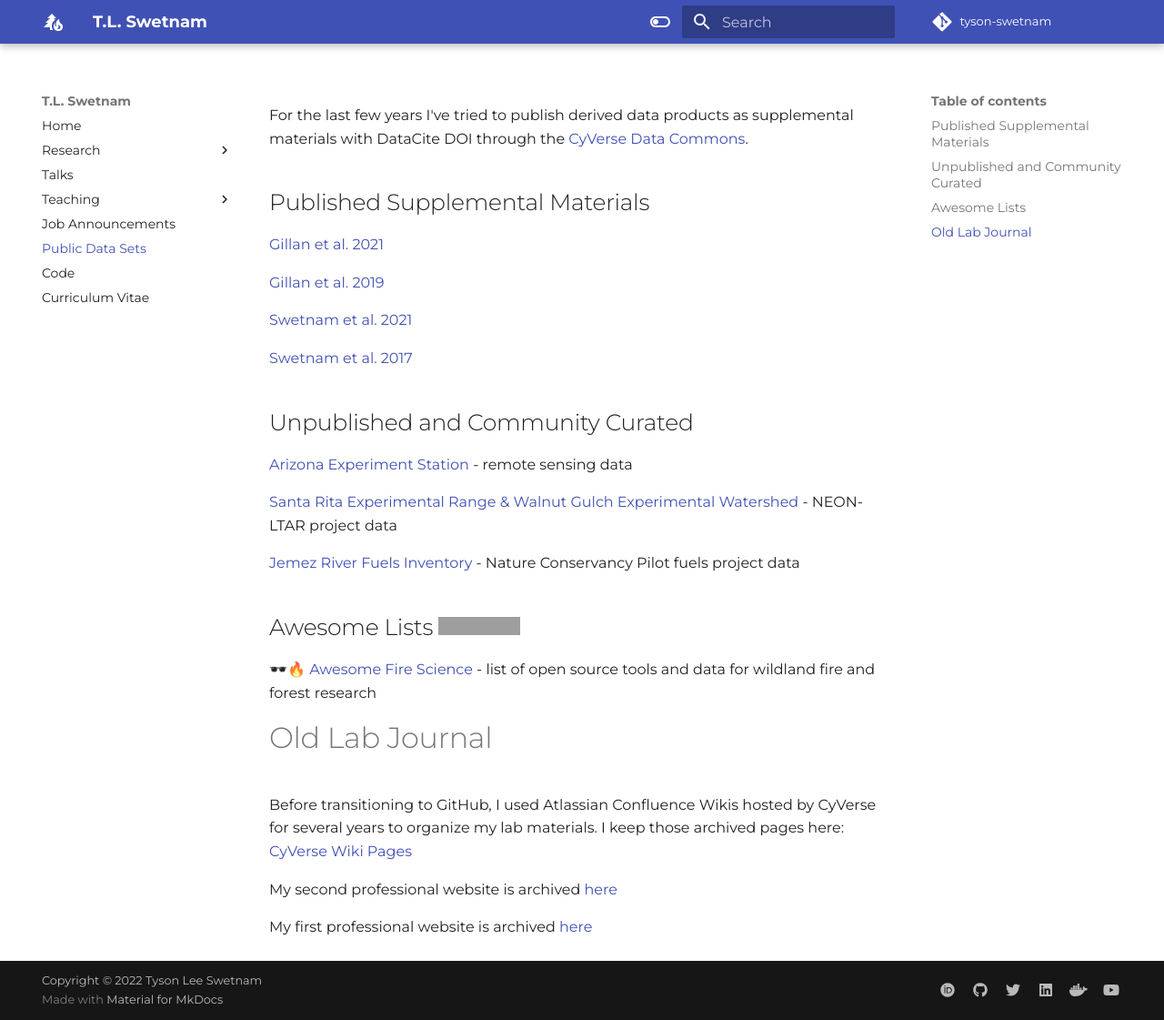
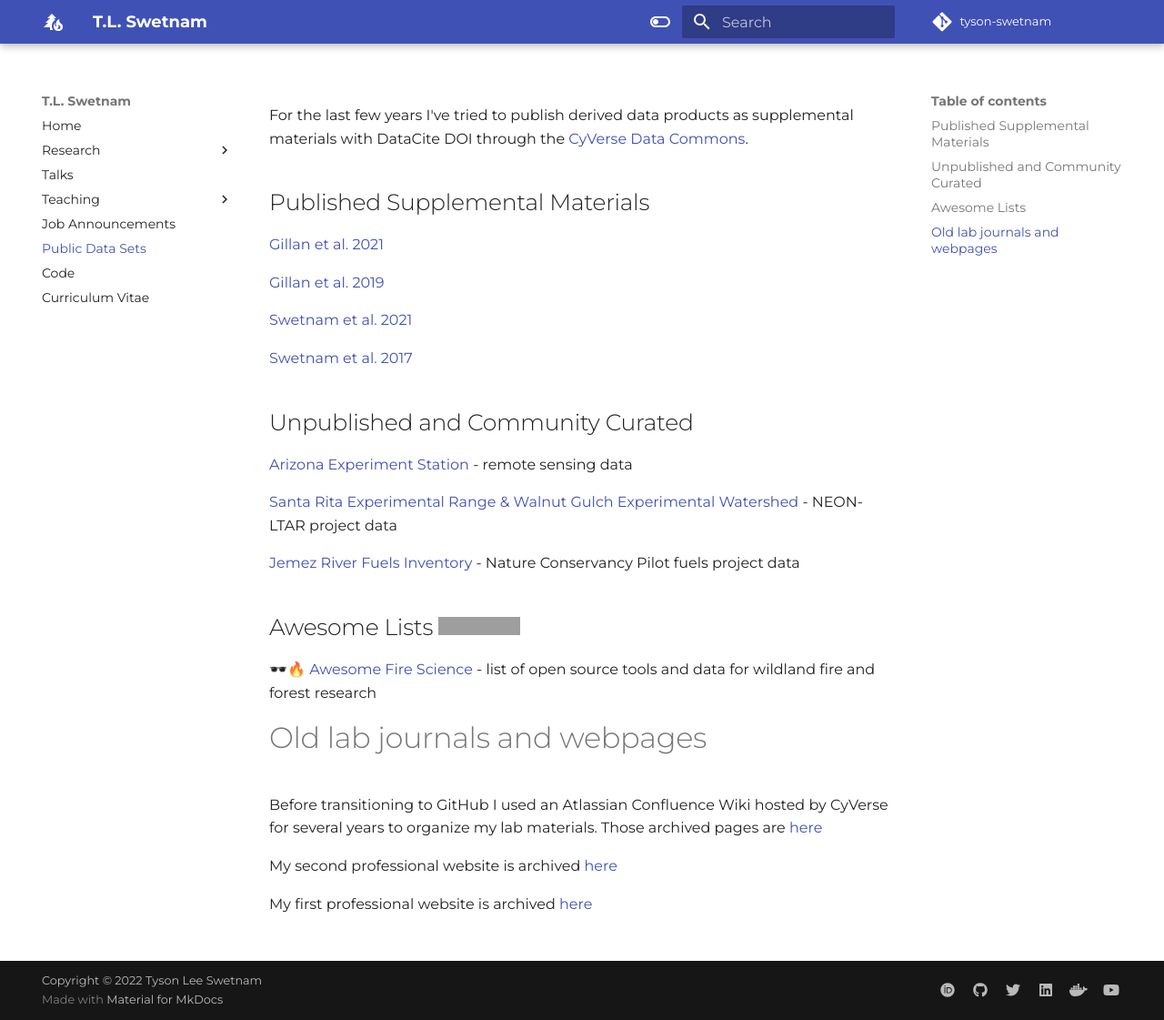
Before and after one commit to tyson-swetnam/new-website, an MkDocs documentation site: the page built from docs/data.md, in a window 1280 px wide and 1121 px high. Shown: the whole window at 91% size. Built offline with MkDocs 1.6.1 and Material for MkDocs 9.7.7, drawn with Linux system fonts in a browser that asks for light colours; some web fonts are replaced; comment, search, counter and statistics services are not loaded; grey boxes are pictures that could not be loaded.

Commit message:
Update data.md

```diff
--- a/docs/data.md
+++ b/docs/data.md
@@ -22,9 +22,9 @@
 
 🕶️🔥 [Awesome Fire Science](https://github.com/tyson-swetnam/awesome-fire-science) - list of open source tools and data for wildland fire and forest research
 
-# Old Lab Journal
+# Old lab journals and webpages
 
-Before transitioning to GitHub, I used Atlassian Confluence Wikis hosted by CyVerse for several years to organize my lab materials. I keep those archived pages here: [CyVerse Wiki Pages](https://cyverse.atlassian.net/wiki/spaces/~tyson_swetnam/overview)
+Before transitioning to GitHub I used an Atlassian Confluence Wiki hosted by CyVerse for several years to organize my lab materials. Those archived pages are [here](https://cyverse.atlassian.net/wiki/spaces/~tyson_swetnam/overview)
 
 My second professional website is archived [here](https://tyson-swetnam.github.io/old_website)
 
```
